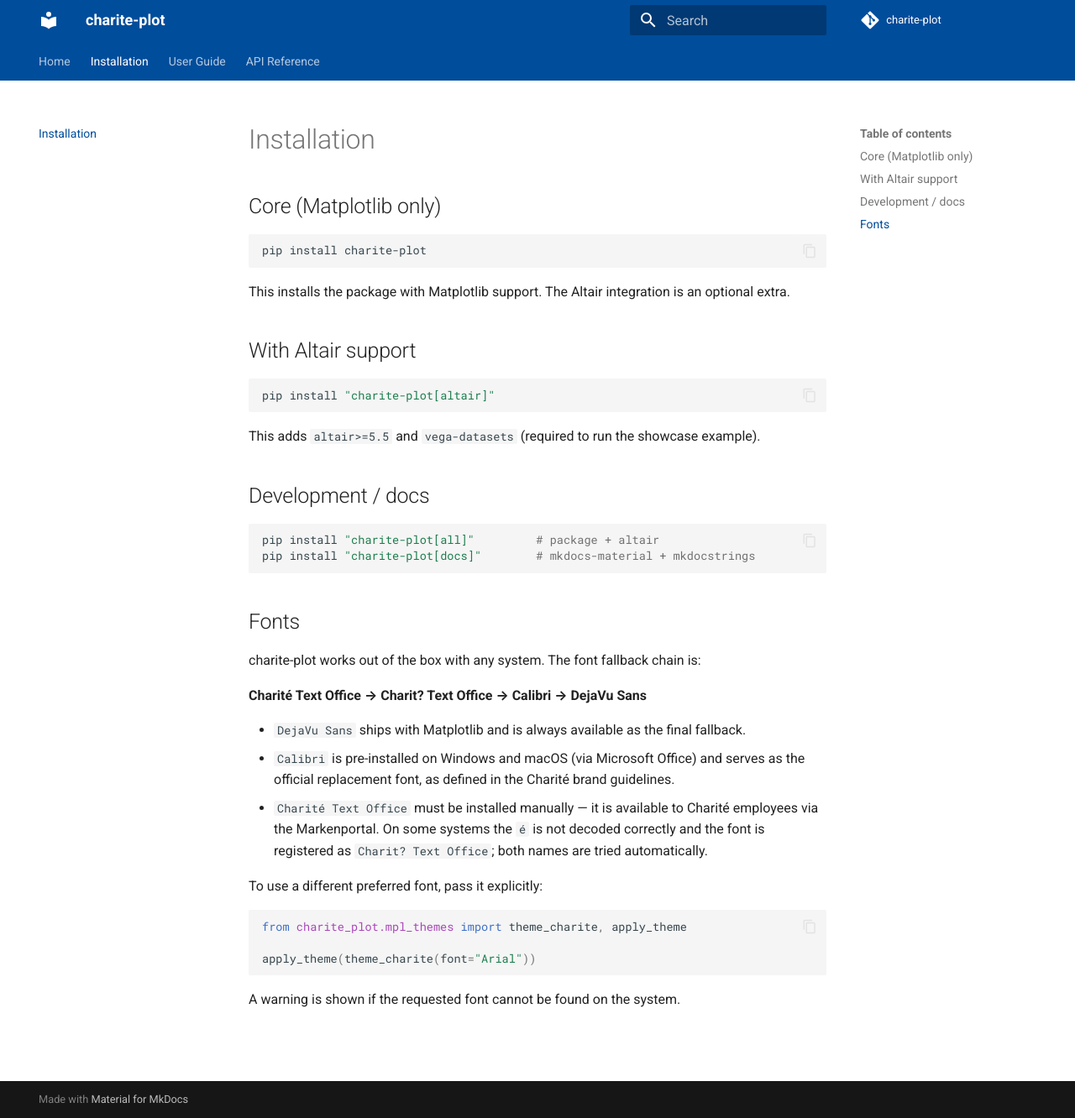
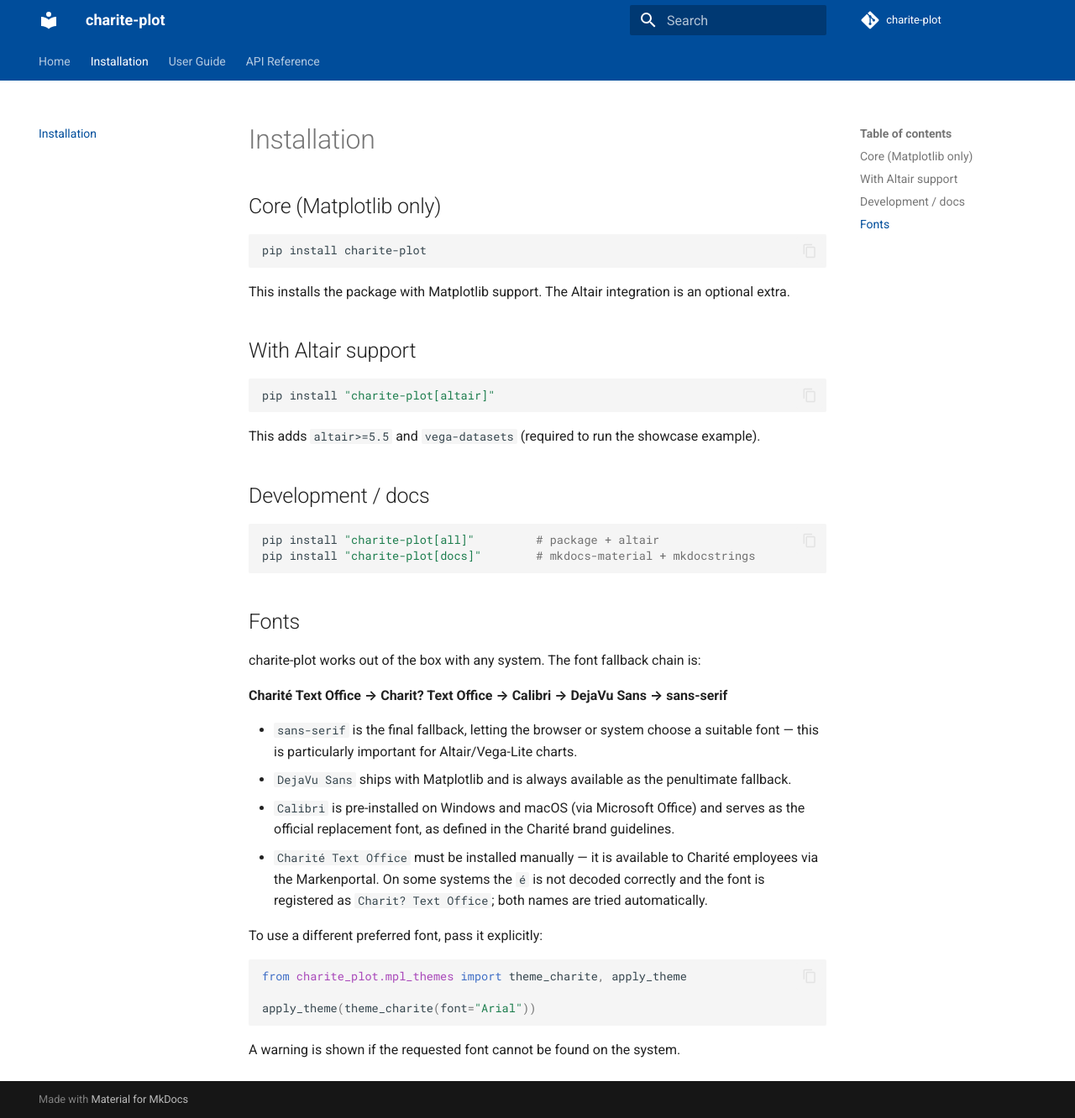
Before and after one commit to pedRamezani/charite-plot, an MkDocs documentation site: the page built from docs/installation.md, in a window 1280 px wide and 1332 px high. Shown: the whole window at 84% size. Built offline with MkDocs 1.6.1 and Material for MkDocs 9.7.7, drawn with Linux system fonts in a browser that asks for light colours; comment, search, counter and statistics services are not loaded.

Commit message:
Added sans-serif as the last fallback

```diff
--- a/docs/installation.md
+++ b/docs/installation.md
@@ -27,9 +27,10 @@ pip install "charite-plot[docs]"        # mkdocs-material + mkdocstrings
 
 charite-plot works out of the box with any system. The font fallback chain is:
 
-**Charité Text Office → Charit? Text Office → Calibri → DejaVu Sans**
+**Charité Text Office → Charit? Text Office → Calibri → DejaVu Sans → sans-serif**
 
-- `DejaVu Sans` ships with Matplotlib and is always available as the final fallback.
+- `sans-serif` is the final fallback, letting the browser or system choose a suitable font — this is particularly important for Altair/Vega-Lite charts.
+- `DejaVu Sans` ships with Matplotlib and is always available as the penultimate fallback.
 - `Calibri` is pre-installed on Windows and macOS (via Microsoft Office) and serves as the official replacement font, as defined in the Charité brand guidelines.
 - `Charité Text Office` must be installed manually — it is available to Charité employees via the Markenportal. On some systems the `é` is not decoded correctly and the font is registered as `Charit? Text Office`; both names are tried automatically.
 
```
Also changed, not shown: README.md (+2 -4 lines), docs/altair.md (+1 -1 lines), docs/index.md (+1 -1 lines), docs/matplotlib.md (+1 -1 lines), 3 other files.
